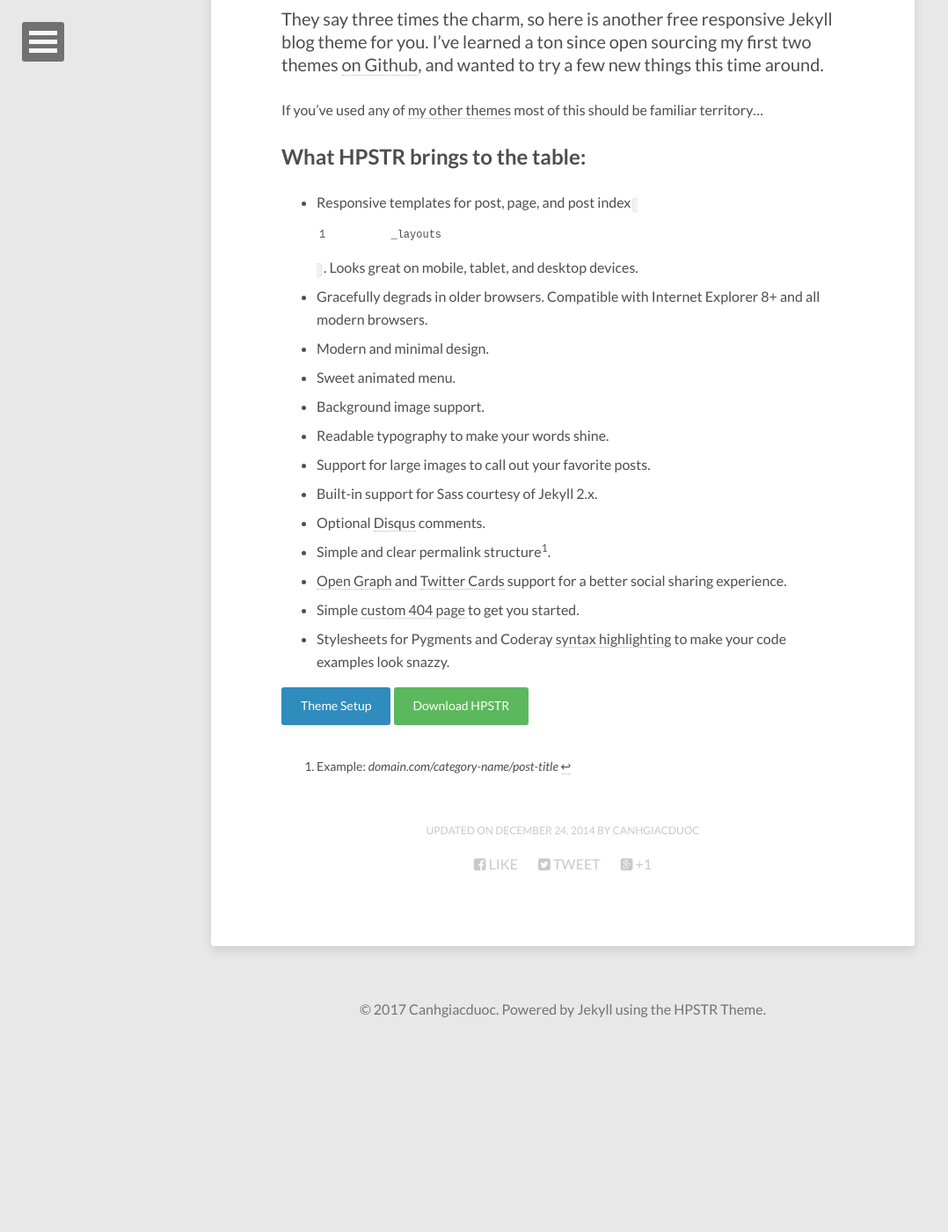
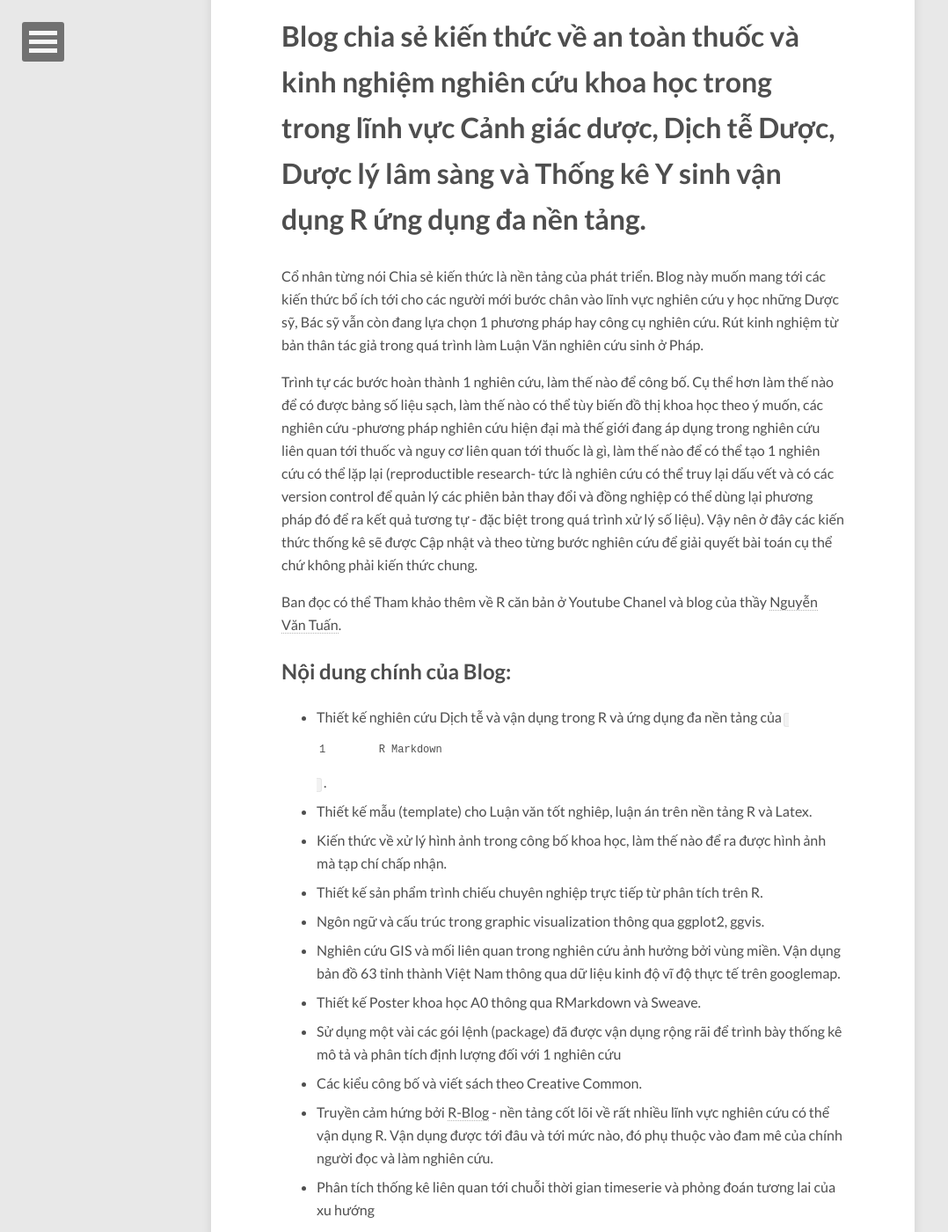
Before and after one commit to canhgiacduoc/canhgiacduoc.github.io, a Jekyll site: the page built from about/index.md, in a window 1280 px wide and 1400 px high, scrolled down 512 px. Shown: the whole window at 88% size, without its empty margins (0-1078 px from the left). Built offline with Jekyll 4.4.1, drawn with Linux system fonts in a browser that asks for light colours; nearby versions of some CDN libraries; before the commit the page ends 1700 px from its top, so only the background shows below that; some of the changed text lies outside the part shown.

Commit message:
Update About 1

```diff
--- a/about/index.md
+++ b/about/index.md
@@ -1,16 +1,50 @@
 ---
 layout: page
-title: About the Jekyll Theme
+title: About the Blog
 image:
   feature: abstract-5.jpg
-  credit: dargadgetz
-  creditlink: http://www.dargadgetz.com/ios-7-abstract-wallpaper-pack-for-iphone-5-and-ipod-touch-retina/
+  credit: canhgiacduoc
+  creditlink: https://canhgiacduoc.github.io/
 comments: false
-modified: 2014-12-24
+modified: 2017-11-14
 ---
+# Blog chia sẻ kiến thức về an toàn thuốc và kinh nghiệm nghiên cứu khoa học trong trong lĩnh vực Cảnh giác dược, Dịch tễ Dược, Dược lý lâm sàng và Thống kê Y sinh vận dụng R ứng dụng đa nền tảng.
 
-They say three times the charm, so here is another free responsive Jekyll blog theme for you. I've learned a ton since open sourcing my first two themes [on Github](http://github.com/mmistakes), and wanted to try a few new things this time around.
+Cổ nhân từng nói Chia sẻ kiến thức là nền tảng của phát triển. Blog này muốn mang tới các kiến thức bổ ích tới cho các người mới bước chân vào lĩnh vực nghiên cứu y học những Dược sỹ, Bác sỹ vẫn còn đang lựa chọn 1 phương pháp hay công cụ nghiên cứu. Rút kinh nghiệm từ bản thân tác giả trong quá trình làm Luận Văn nghiên cứu sinh ở Pháp.
 
+Trình tự các bước hoàn thành 1 nghiên cứu, làm thế nào để công bố. Cụ thể hơn làm thế nào để có được bảng số liệu sạch, làm thế nào có thể tùy biến đồ thị khoa học theo ý muốn, các nghiên cứu -phương pháp nghiên cứu hiện đại mà thế giới đang áp dụng trong nghiên cứu liên quan tới thuốc và nguy cơ liên quan tới thuốc là gì, làm thế nào để có thể tạo 1 nghiên cứu có thể lặp lại (reproductible research- tức là nghiên cứu có thể truy lại dấu vết và có các version control để quản lý các phiên bản thay đổi và đồng nghiệp có thể dùng lại phương pháp đó để ra kết quả tương tự - đặc biệt trong quá trình xử lý số liệu).
+Vậy nên ở đây các kiến thức thống kê sẽ được Cập nhật và theo từng bước nghiên cứu để giải quyết bài toán cụ thể chứ không phải kiến thức chung.
+
+Ban đọc có thể Tham khảo thêm về R căn bản ở Youtube Chanel và blog của thầy [Nguyễn Văn Tuấn](http://tuanvannguyen.blogspot.fr/).
+
+## Nội dung chính của Blog:
+
+* Thiết kế nghiên cứu Dịch tễ và vận dụng trong R và ứng dụng đa nền tảng của `R Markdown`.
+* Thiết kế mẫu (template) cho Luận văn tốt nghiêp, luận án trên nền tảng R và Latex.
+* Kiến thức về xử lý hình ảnh trong công bố khoa học, làm thế nào để ra được hình ảnh mà tạp chí chấp nhận.
+* Thiết kế sản phẩm trình chiếu chuyên nghiệp trực tiếp từ phân tích trên R.
+* Ngôn ngữ và cấu trúc trong graphic visualization thông qua ggplot2, ggvis.
+* Nghiên cứu GIS và mối liên quan trong nghiên cứu ảnh hưởng bởi vùng miền. Vận dụng bản đồ 63 tỉnh thành Việt Nam thông qua dữ liệu kinh độ vĩ độ thực tế trên googlemap.
+* Thiết kế Poster khoa học A0 thông qua RMarkdown và Sweave.
+* Sử dụng một vài các gói lệnh (package) đã được vận dụng rộng rãi để trình bày thống kê mô tả và phân tích định lượng đối với 1 nghiên cứu
+* Các kiểu công bố và viết sách theo Creative Common.
+* Truyền cảm hứng bởi [R-Blog](https://www.r-bloggers.com/) - nền tảng cốt lõi về rất nhiều lĩnh vực nghiên cứu có thể vận dụng R. Vận dụng được tới đâu và tới mức nào, đó phụ thuộc vào đam mê của chính người đọc và làm nghiên cứu.
+* Phân tích thống kê liên quan tới chuỗi thời gian timeserie và phỏng đoán tương lai của xu hướng
+* ... (to be continued)
+
+
+
+![Cảnh giác Dược](http://www.prescrire.org/Docu/Images/BDsPharmacovig/FriseVIG.jpg)
+
+
+---
+**Contact**: Email canhgiacduoc@gmail.com
+---
+Admin 1: [NGUYEN Khac-Dung](https://nguyenkhacdung.github.io/), MSc, PharmD, PhD Resercher at Paul-Sabatier University, Doctoral school Biology-Health-Biotechnologies, Regional Pharmacovigilance Centre Midi-Pyrénées, Toulouse, France
+Admin 2: DUONG Khanh Linh, MSc, PharmD
+Insprired by HPSTR Jekyll Theme, Github and R-Studio.
+
+<!--They say three times the charm, so here is another free responsive Jekyll blog theme for you. I've learned a ton since open sourcing my first two themes [on Github](http://github.com/mmistakes), and wanted to try a few new things this time around.
 If you've used any of [my other themes](http://mademistakes.com/work/jekyll-themes/) most of this should be familiar territory...
 
 ## What HPSTR brings to the table:
@@ -29,6 +63,6 @@ If you've used any of [my other themes](http://mademistakes.com/work/jekyll-them
 * Simple [custom 404 page]({{ site.url }}/404.html) to get you started.
 * Stylesheets for Pygments and Coderay [syntax highlighting]({{ site.url }}/code-highlighting-post/) to make your code examples look snazzy.
 
-<div markdown="0"><a href="{{ site.url }}/theme-setup/" class="btn btn-info">Theme Setup</a> <a href="https://github.com/mmistakes/hpstr-jekyll-theme" class="btn btn-success">Download HPSTR</a></div>
+<div markdown="0"><a href="{{ site.url }}/theme-setup/" class="btn btn-info">Theme Setup</a> <a href="https://github.com/mmistakes/hpstr-jekyll-theme" class="btn btn-success">Download HPSTR</a></div> -->
 
-[^1]: Example: *domain.com/category-name/post-title*
+[^1]: [Bibliography of NGUYEN Khac-Dung](https://nguyenkhacdung.github.io/)
```
